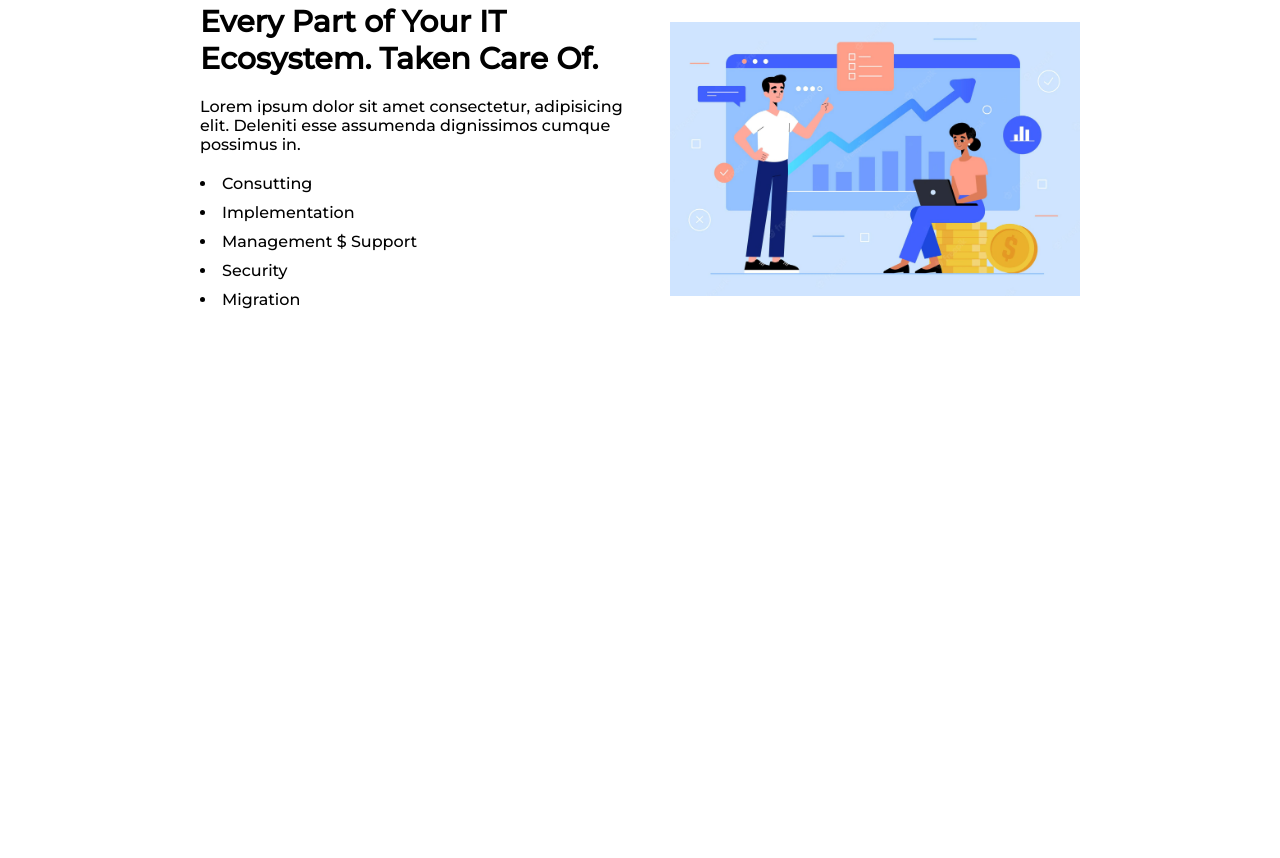
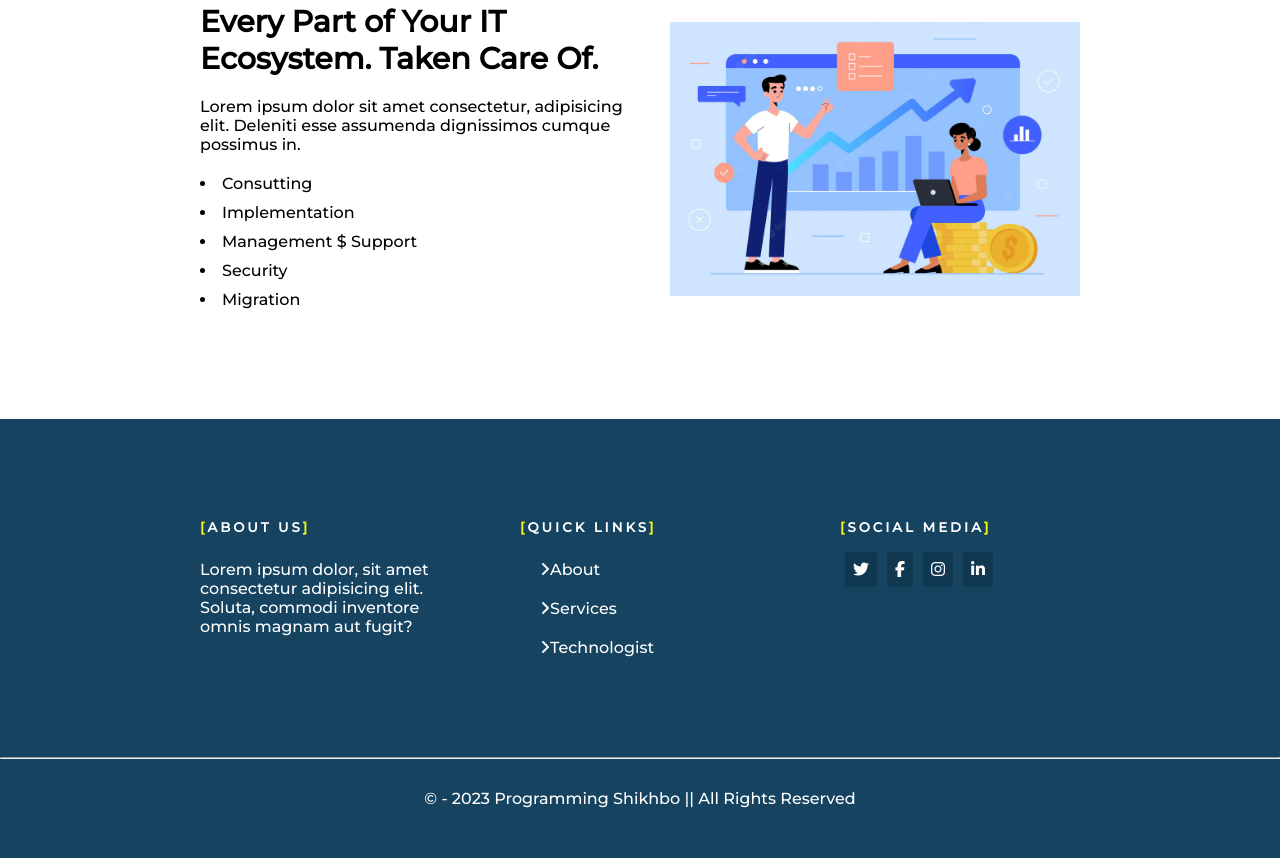
Before and after one commit to Kallol-png/Responsive-website-html-css, a plain HTML site: page index.html in a window 1280 px wide. Shown: the part 5736-6594 px from the top of the page. Before the commit the page ends 6155 px from the top, so only its background shows below. Drawn offline with Linux system fonts and the light colour scheme; a web font is replaced by a local one.

Commit message:
footer section code

```diff
--- a/index.html
+++ b/index.html
@@ -212,6 +212,32 @@
             </div>
         </section>
     </main>
+    <!-- Footer section code start here -->
+    <footer>
+        <div id="footer-parent">
+            <div class="single-footer">
+                <h5><span>[</span>ABOUT US<span>]</span></h5>
+                <p>Lorem ipsum dolor, sit amet consectetur adipisicing elit. Soluta, commodi inventore omnis magnam aut fugit?</p>
+            </div>
+            <div class="single-footer single-footer-2">
+                <h5><span>[</span>QUICK LINKS<span>]</span></h5>
+                <p><i class="fa-sharp fa-solid fa-angle-right"></i><a href="">About</a></p>
+                <p><i class="fa-sharp fa-solid fa-angle-right"></i><a href="">Services</a></p>
+                <p><i class="fa-sharp fa-solid fa-angle-right"></i><a href="">Technologist</a></p>
+            </div>
+            <div class="single-footer single-footer-3">
+                <h5><span>[</span>SOCIAL MEDIA<span>]</span></h5>
+                <ul>
+                    <li><a href="#"><i class="fa-brands fa-twitter"></i></a></li>
+                    <li><a href="#"><i class="fa-brands fa-facebook-f"></i></a></li>
+                    <li><a href="#"><i class="fa-brands fa-instagram"></i></a></li>
+                    <li><a href="#"><i class="fa-brands fa-linkedin-in"></i></a></li>
+                </ul>
+            </div>
+        </div>
+        <hr style="margin: 80px 0 30px 0;color: white;">
+        <p style="color: white; text-align: center;">&copy; - 2023 Programming Shikhbo || All Rights Reserved</p>
+    </footer>
 
 </body>
 </html>
--- a/style.css
+++ b/style.css
@@ -392,6 +392,51 @@ form p{
     list-style-position: inside;
     margin: 10px 0;
 }
+/* Footer section code start here */
+footer{
+    background-color: #154360;
+    padding: 100px 0 50px 0;
+}
+#footer-parent{
+    display: flex;
+    margin-left: 200px;
+    margin-right: 200px;
+    gap:80px;
+    color: white;
+
+}
+.single-footer{
+    width: 100%;
+
+}
+.single-footer h5{
+    margin-bottom: 25px;
+    letter-spacing: 3px;
+}
+.single-footer-2 p{
+    margin: 20px;
+}
+.single-footer-2 a{
+    text-decoration: none;
+    color: white;
+}
+.single-footer-3 ul{
+    display: flex;
+}
+.single-footer-3 ul li{
+    list-style-type: none;
+
+}
+.single-footer-3 ul li a{
+    text-decoration: none;
+    margin: 0 5px;
+    background-color: #0a273863;
+    padding: 8px;
+    color: white;
+}
+.single-footer h5 span{
+    color: yellow;
+}
 
 /* first section & second section of media query code start */
 @media only screen and (max-width:688px){
@@ -468,6 +513,20 @@ form p{
 .single-take-care{
     margin-bottom: 70px;
 }
+/* Footer section code start here */
+#footer-parent{
+    display: flex;
+    flex-direction: column;
+    margin-left: 30px;
+    margin-right: 30px;
+}
+.single-footer{
+    text-align: center;
+}
+.single-footer-3 ul{
+    display: flex;
+    justify-content: center;
+}
 }
 @media only screen and (min-width:689px) and (max-width:1099px){
     /* service section code start here */
```
